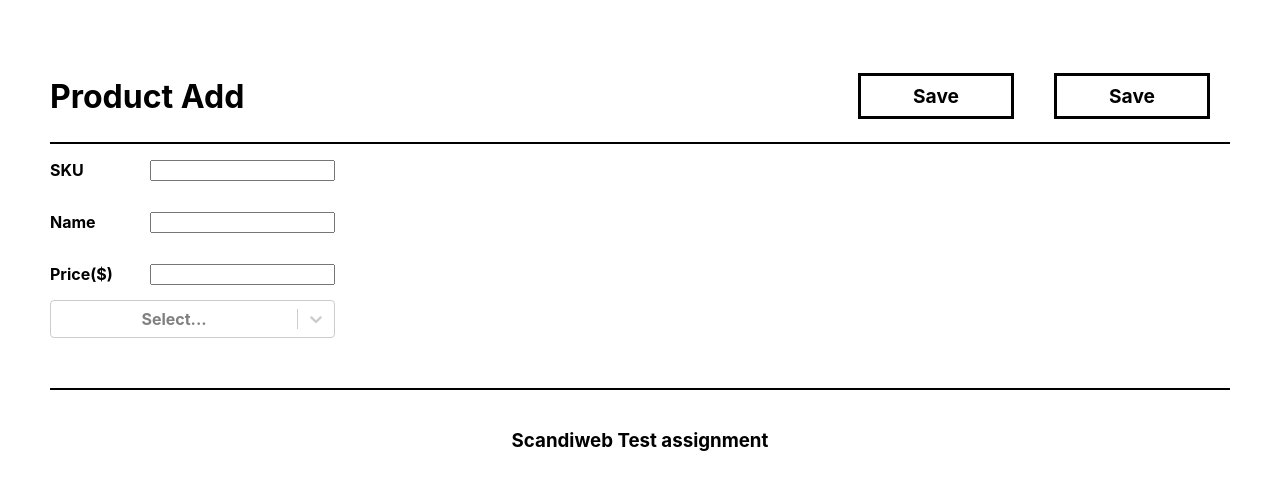
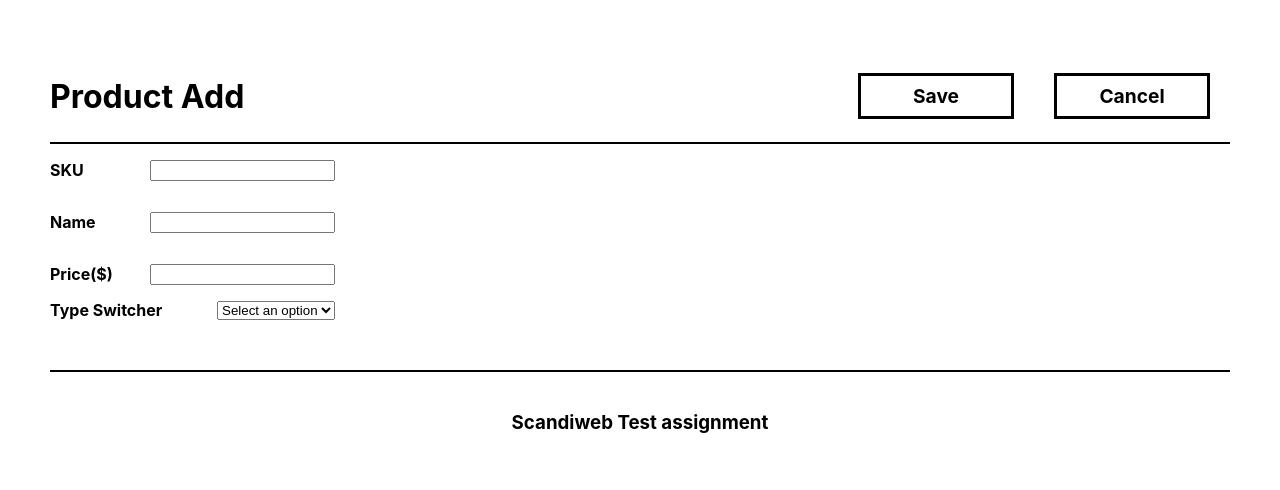
Before and after one commit to mrsb2/scandiweb, a React (Create React App) app in the folder scandiweb/: page /add-product in a window 1280 px wide. Shown: the top 490 px of the page. Built offline with nearby package versions, Linux system fonts and the light colour scheme.

Commit message:
add product frontend almost done

```diff
--- a/scandiweb/src/page/addProduct/addProduct.jsx
+++ b/scandiweb/src/page/addProduct/addProduct.jsx
@@ -4,19 +4,22 @@ import {  Link } from 'react-router-dom';
 import axios from 'axios';
 import Select from 'react-select'
 
-const addProduct = () => {
 
-    const options = [
-        { value: 'DVD', label: 'DVD' },
-        { value: 'Book', label: 'Book' },
-        { value: 'Furniture', label: 'Furniture' }
-    ]
 
-    const [selectedProductType, setSelectedProductType] = useState('DVD');
 
-    const handleSelectChange = (event) => {
-        setSelectedProductType(event.target.value);
-    };
+
+
+
+const DVD = () =>{
+    return(
+        <div className='inputContainerType'>
+            <div  className='inputName'>
+                <p>Size(MB)</p>
+                <input id='size' type="text" size="sku" />
+            </div>
+        </div>
+    )
+}
 
 
 
@@ -25,8 +28,29 @@ const addProduct = () => {
 
 
 
+function AddProduct() {
 
 
+    const [selectedProduct, setSelectedProduct] = useState();
+
+    const handleChange = (event) => {
+      setSelectedProduct(event.target.value);
+    };
+
+    const renderComponent = () => {
+      switch (selectedProduct) {
+        case "DVD":
+          return <DVD/>
+        case "Book":
+          return <p>book</p>;
+        case "Furniture":
+          return <p>fu</p>;
+        default:
+          return null;
+      }
+    };
+
+    console.log(selectedProduct);
 
   return (
     <div className='container'>
@@ -43,7 +67,7 @@ const addProduct = () => {
                 </div>
                 <div className='buttons'>
                     <Link to='/'  id='add-product-btn'>
-                        <p className='buttonsName'>Save</p>
+                        <p className='buttonsName'>Cancel</p>
                     </Link>
                 </div>
             </div>
@@ -54,26 +78,33 @@ const addProduct = () => {
                 <label>
                     <div  className='inputName'>
                         <p>SKU</p>
-                        <input id='sku' type="text" sku="sku" />
+                        <input id='sku' type="text"  />
                     </div>
                     <div  className='inputName'>
                         <p>Name</p>
-                        <input id='name' type="text" name="name" />
+                        <input id='name' type="text"  />
                     </div>
                     <div  className='inputName'>
                         <p>Price($)</p>
-                        <input id='price' type="text" price="name" />
+                        <input id='price' type="text"  />
                     </div>
 
                 </label>
                 <div className='dropdownSwitch'>
-                <Select id='productType' options={options} />
+                <label htmlFor="product-selector">Type Switcher</label>
+                    <select  id='productType' value={selectedProduct} onChange={handleChange}>
+                        <option value="">Select an option</option>
+                        <option value="DVD">DVD</option>
+                        <option value="Book">Book</option>
+                        <option value="Furniture">Furniture</option>
+                    </select>
+
                 </div>
-                    {/* <input className='sumitBtn' type="submit" value="Submit" /> */}
+                {renderComponent()}
             </form>
         </div>
     </div>
     )
 }
 
-export default addProduct
+export default AddProduct
--- a/scandiweb/src/page/addProduct/addproduct.css
+++ b/scandiweb/src/page/addProduct/addproduct.css
@@ -21,5 +21,9 @@
     width: 100px;
 }
 .dropdownSwitch{
+    display: flex;
+    flex-direction: row;
+    justify-content: space-between;
+    align-items: center;
     width: 100%;
 }
```
